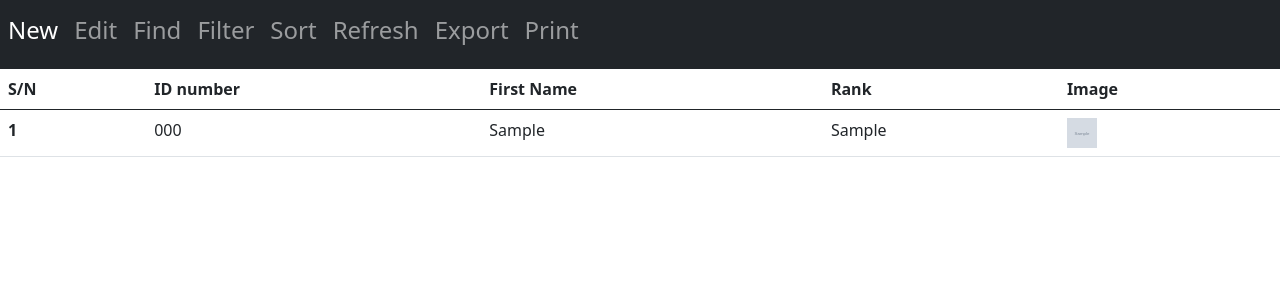
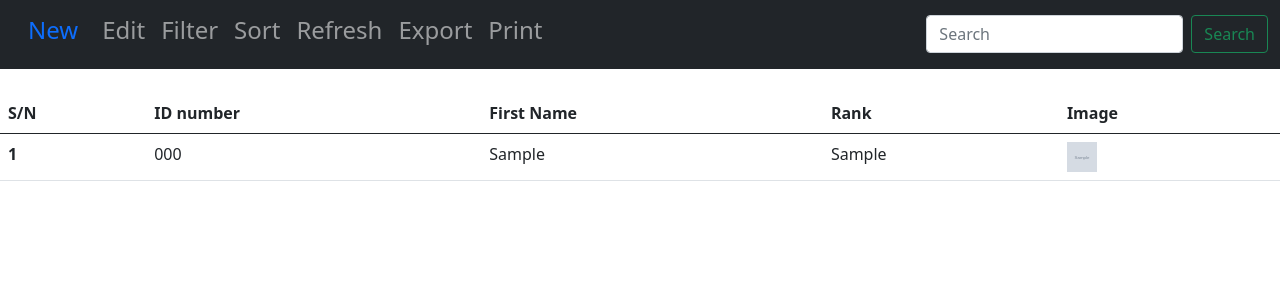
Before and after one commit to SimpleNiQue/Info-Web, a Django app: page /info-web/ in a window 1280 px wide. Shown: the top 300 px of the page. Run offline with Django 4.2, Linux system fonts and the light colour scheme; tables that the repository leaves empty hold one stand-in row (values such as "Sample post"); grey boxes marked "Sample" are stand-in pictures; some libraries are stand-ins or nearby versions.

Commit message:
Fixed base.htmkl: Navbar

```diff
--- a/InfoWeb/templates/base.html
+++ b/InfoWeb/templates/base.html
@@ -24,23 +24,57 @@
     {% block head %}
     {% endblock head %}
 
+
+    <style>
+      .bd-placeholder-img {
+        font-size: 1.125rem;
+        text-anchor: middle;
+        -webkit-user-select: none;
+        -moz-user-select: none;
+        user-select: none;
+      }
+
+      @media (min-width: 768px) {
+        .bd-placeholder-img-lg {
+          font-size: 3.5rem;
+        }
+      }
+    </style>
+
 </head>
 <body>
   {% block navbar %}
-  <nav class="navbar navbar-expand-lg navbar-dark bg-dark">
-    <button class="navbar-toggler" type="button" data-toggle="collapse" data-target="#navbarNavAltMarkup" aria-controls="navbarNavAltMarkup" aria-expanded="false" aria-label="Toggle navigation">
+  <nav class="navbar navbar-expand-md navbar-dark bg-dark mb-4">
+    <div class="container-fluid">
+      <h4><a class="nav-item nav-link active" href="#">New</a></h4>
+      <button class="navbar-toggler" type="button" data-bs-toggle="collapse" data-bs-target="#navbarCollapse" aria-controls="navbarCollapse" aria-expanded="false" aria-label="Toggle navigation">
         <span class="navbar-toggler-icon"></span>
       </button>
-    <div class="collapse navbar-collapse" id="navbarNavAltMarkup">
-      <div class="navbar-nav">
-        <h4><a class="nav-item nav-link active" href="#">New</a></h4>
+      <div class="collapse navbar-collapse" id="navbarCollapse">
+        <ul class="navbar-nav me-auto mb-2 mb-md-0">
+          <li class="nav-item">
             <h4><a class="nav-item nav-link" href="#">Edit</a></h4>
-        <h4><a class="nav-item nav-link" href="#">Find</a></h4>
+          </li>
+          <li class="nav-item">
             <h4><a class="nav-item nav-link" href="#">Filter</a></h4>
+          </li>
+          <li class="nav-item">
             <h4><a class="nav-item nav-link" href="#">Sort</a></h4>
+          </li>
+          <li class="nav-item">
             <h4><a class="nav-item nav-link" href="#">Refresh</a></h4>
+          </li>
+          <li class="nav-item">
             <h4><a class="nav-item nav-link" href="#">Export</a></h4>
+          </li>
+          <li class="nav-item">
             <h4><a class="nav-item nav-link" href="#">Print</a></h4>
+          </li>
+        </ul>
+        <form class="d-flex">
+          <input class="form-control me-2" type="search" placeholder="Search" aria-label="Search">
+          <button class="btn btn-outline-success" type="submit">Search</button>
+        </form>
       </div>
     </div>
   </nav>
@@ -50,4 +84,5 @@
       {% endblock content %}
     </main>
 </body>
+<link rel="stylesheet" href="{% static  'js/bootstrap/bootstrap.bundle.min.js' %}">
 </html>
```
Lines whose indentation alone changed are shown as unchanged.
